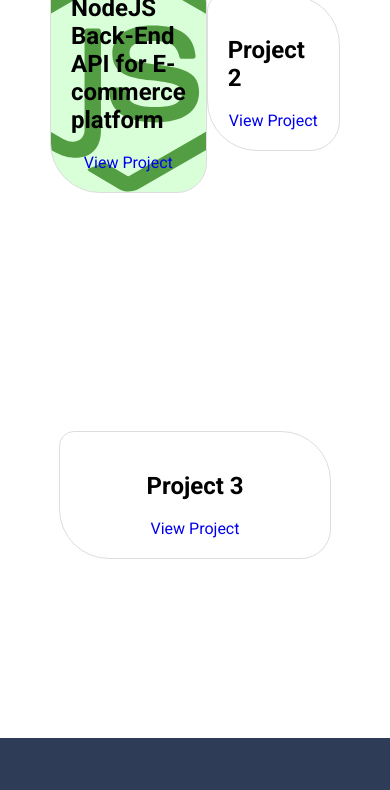
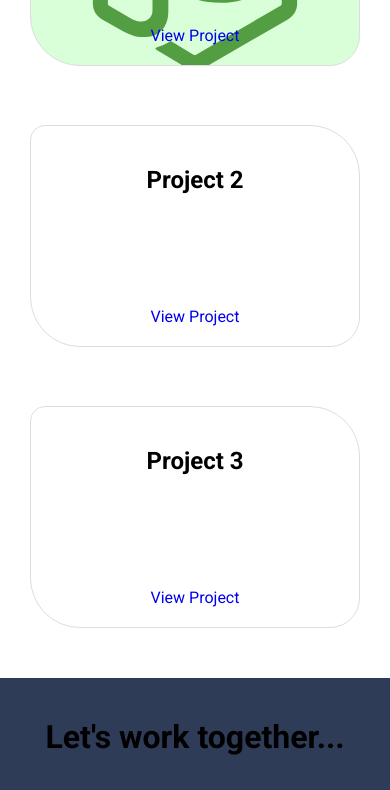
Before and after one commit to PaulPatan/Personal-Website, a plain HTML site: page index.html in a window 390 px wide. Shown: the part 1050-1840 px from the top of the page. Drawn offline with Linux system fonts and the light colour scheme.

Commit message:
added media query for smartphone displays

```diff
--- a/styles.css
+++ b/styles.css
@@ -103,7 +103,7 @@ ul .contact{
 
 .project-tile {
     border: 1px solid #ddd;
-    flex:1 1 200px;
+    flex:1 1 300px;
     padding: 20px;
     margin-bottom: 20px;
     border-radius: 15px 50px 30px;
@@ -116,10 +116,9 @@ ul .contact{
     background-size: cover; /* Make the background image cover the entire div */
     background-position: center; /* Center the background image */
     max-width: 230px;
+    height: 150px;
     max-height: 200px; /* Add max-height property to limit the stretching */
-    flex:1;
 }
-
 
 .project-tile a:visited {
     text-decoration: none;
@@ -163,3 +162,38 @@ ul .contact{
     padding: 1rem 2rem;
     border-radius: 2px;
   }
+
+
+  /* Media Query for screens with a maximum width of 768px (e.g., smartphones) */
+@media screen and (max-width: 768px) {
+    #navbar {
+      flex-direction: column;
+      align-items: center;
+      gap: 20px;
+      padding: 20px;
+    }
+
+    #navbar a {
+      margin: 0;
+    }
+
+    #projects {
+      padding: 20px;
+      min-height: auto;
+    }
+
+    .project-tile {
+      flex: 1 1 100%;
+      max-width: none;
+      margin: 10px;
+      height: 180px;
+    }
+
+    #contact h1 {
+      margin: 40px;
+    }
+
+    .contact-links {
+      gap: 10px;
+    }
+  }
```
Also changed, not shown: index.html (+2 -0 lines).
